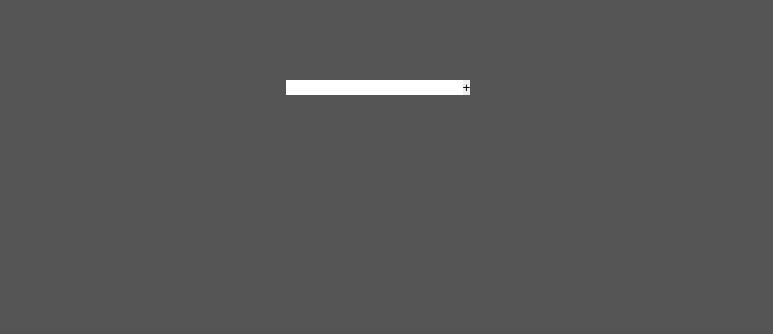
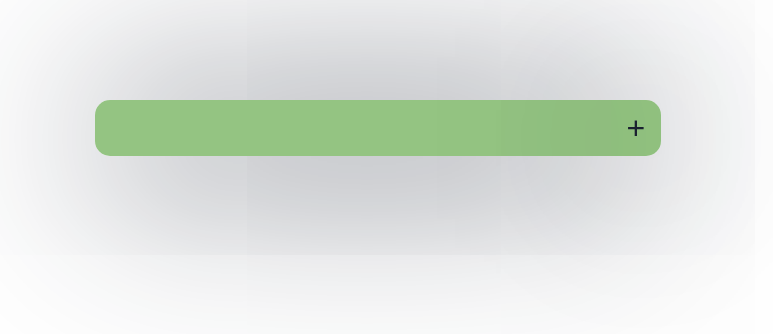
Before and after one commit to hamidr-source/ReactJS-Todo-List, a React (Create React App) app: page / in a window 1280 px wide. Shown: the top 334 px of the page, without its empty margins (262-1035 px from the left). Built offline with nearby package versions, Linux system fonts and the light colour scheme; the HTML template or start-up script is replaced by a standard one.

Commit message:
Add some style for todo form

```diff
--- a/src/App.css
+++ b/src/App.css
@@ -1,15 +1,13 @@
 :root {
-  --bg-color: #555;
-}
+  --light-color: #fff;
+  --dark-color: #1a2130;
+  --light-todo-color: #77b45fc7;
+  --dark-todo-color: #72fa56;
 
-* {
+  height: 100%;
+  width: 100%;
   padding: 0;
   margin: 0;
-}
-
-html {
-  height: 100%;
-  width: 100%;
 }
 
 body {
--- a/src/components/AddTodo/style.css
+++ b/src/components/AddTodo/style.css
@@ -6,14 +6,41 @@
   width: 80%;
   height: 40%;
   font-size: 2rem;
+  padding: 20px 20px;
+
+}
+
+.todo-input,
+.todo-btn {
+  border: none;
+  outline: none;
+  padding: 0;
+  padding-left: 10px;
+  height: 7vh;
+  background: var(--light-todo-color);
+  box-shadow: 5px 10px 200px var(--dark-color);
 }
 
 .todo-input {
-  border: none;
-  outline: none;
+    width: 50%;
+    font-size: 2rem;
+    border-top-left-radius: 15px;
+    border-bottom-left-radius: 15px;
+    color: var(--dark-color);
 }
 
 .todo-btn {
-  border: none;
-  outline: none;
+    width: 5%;
+    padding: 10px;
+    font-size: inherit;
+    color: var(--dark-color);
+    border-top-right-radius: 15px;
+    border-bottom-right-radius: 15px;
+    cursor: pointer;
+    transition: .5s;
 }
+
+.todo-btn:hover {
+    background-color: var(--dark-todo-color);
+    color: var(--light-color);
+}
```
